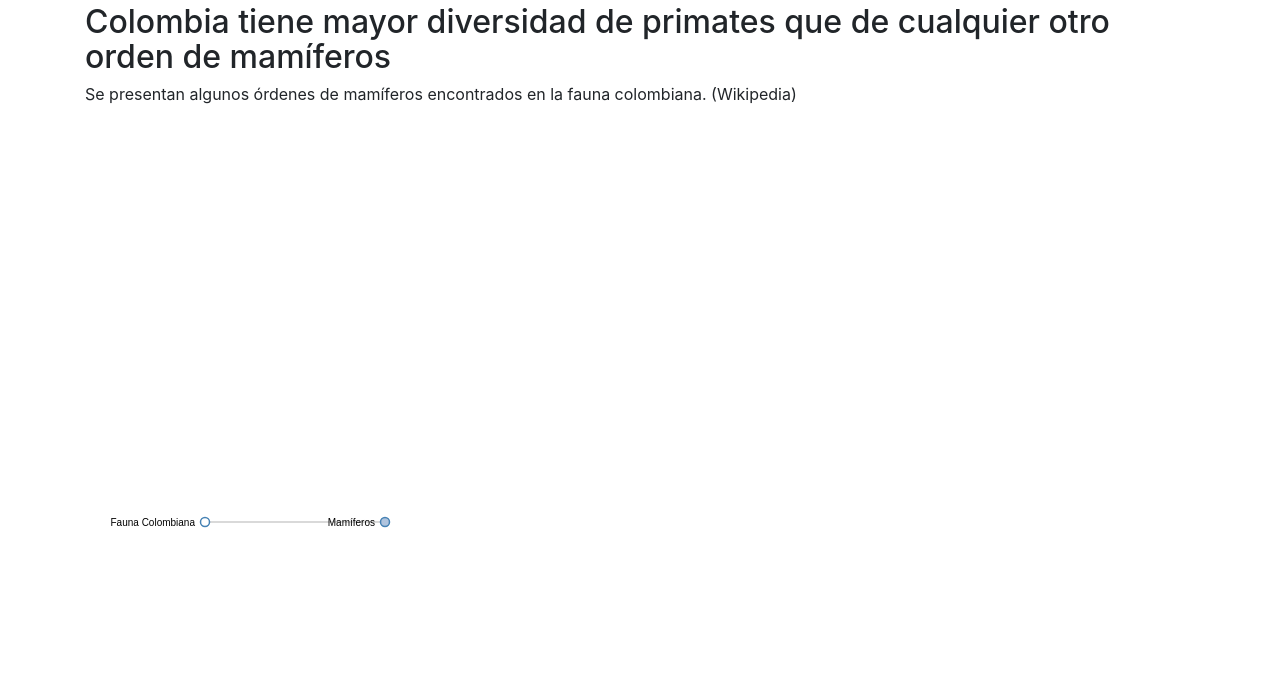
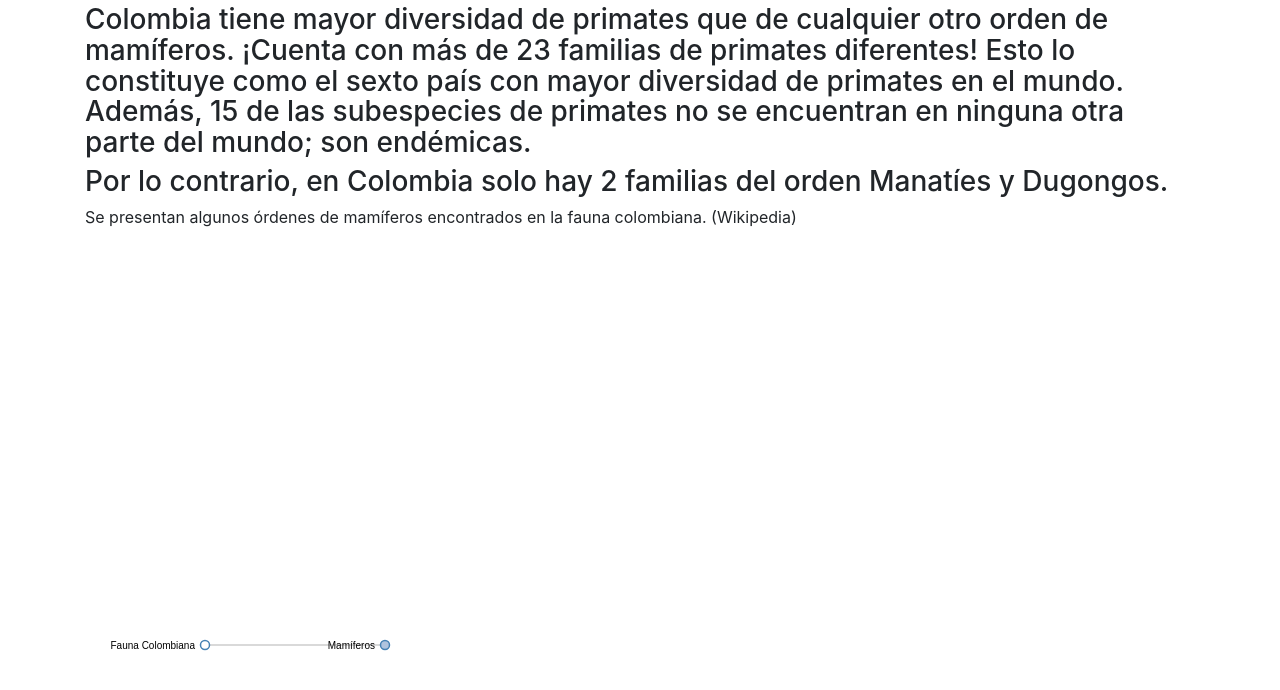
Before and after one commit to slinan/VA_ArbolFaunaColombia, a plain HTML site: page index.html in a window 1280 px wide. Shown: the part 92-782 px from the top of the page. Drawn offline with nearby package versions, Linux system fonts and the light colour scheme.

```diff
--- a/index.html
+++ b/index.html
@@ -27,8 +27,9 @@
   <div class="container">
   <h1> ¿Cuáles son los mamíferos con más diversidad en Colombia?  </h1>
 
-  <h2> Colombia tiene mayor diversidad de primates que de cualquier otro orden de mamíferos </h2>
-
+  <h3> Colombia tiene mayor diversidad de primates que de cualquier otro orden de mamíferos. ¡Cuenta con más de 23 familias de primates diferentes!
+    Esto lo constituye como el sexto país con mayor diversidad de primates en el mundo. Además, 15 de las subespecies de primates no se encuentran en ninguna otra parte del mundo; son endémicas.</h3>
+    <h3>Por lo contrario, en Colombia solo hay 2 familias del orden Manatíes y Dugongos. </h3>
   <p> Se presentan algunos órdenes de mamíferos encontrados en la fauna colombiana. (Wikipedia)</p>
 
 <fig> </fig>
```
